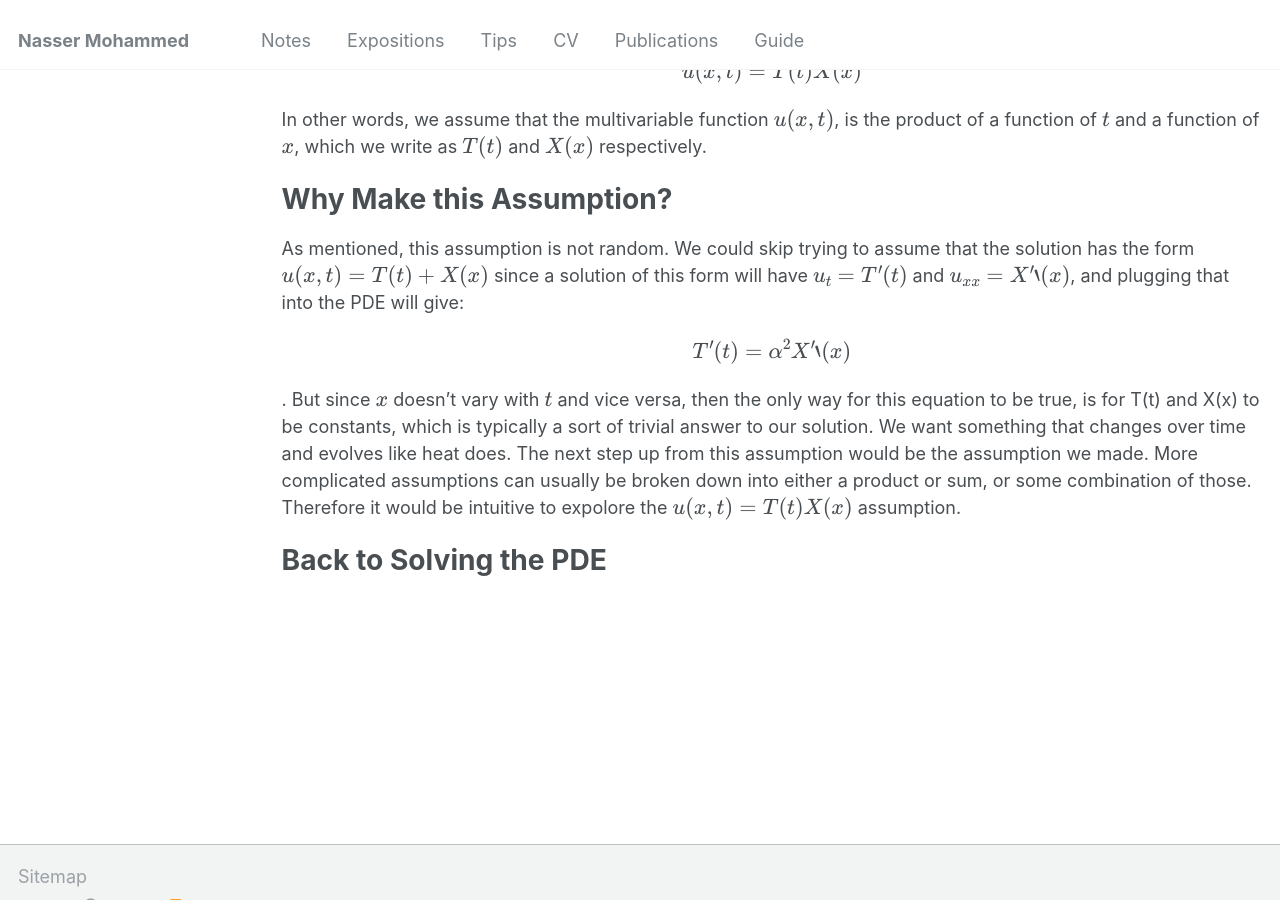
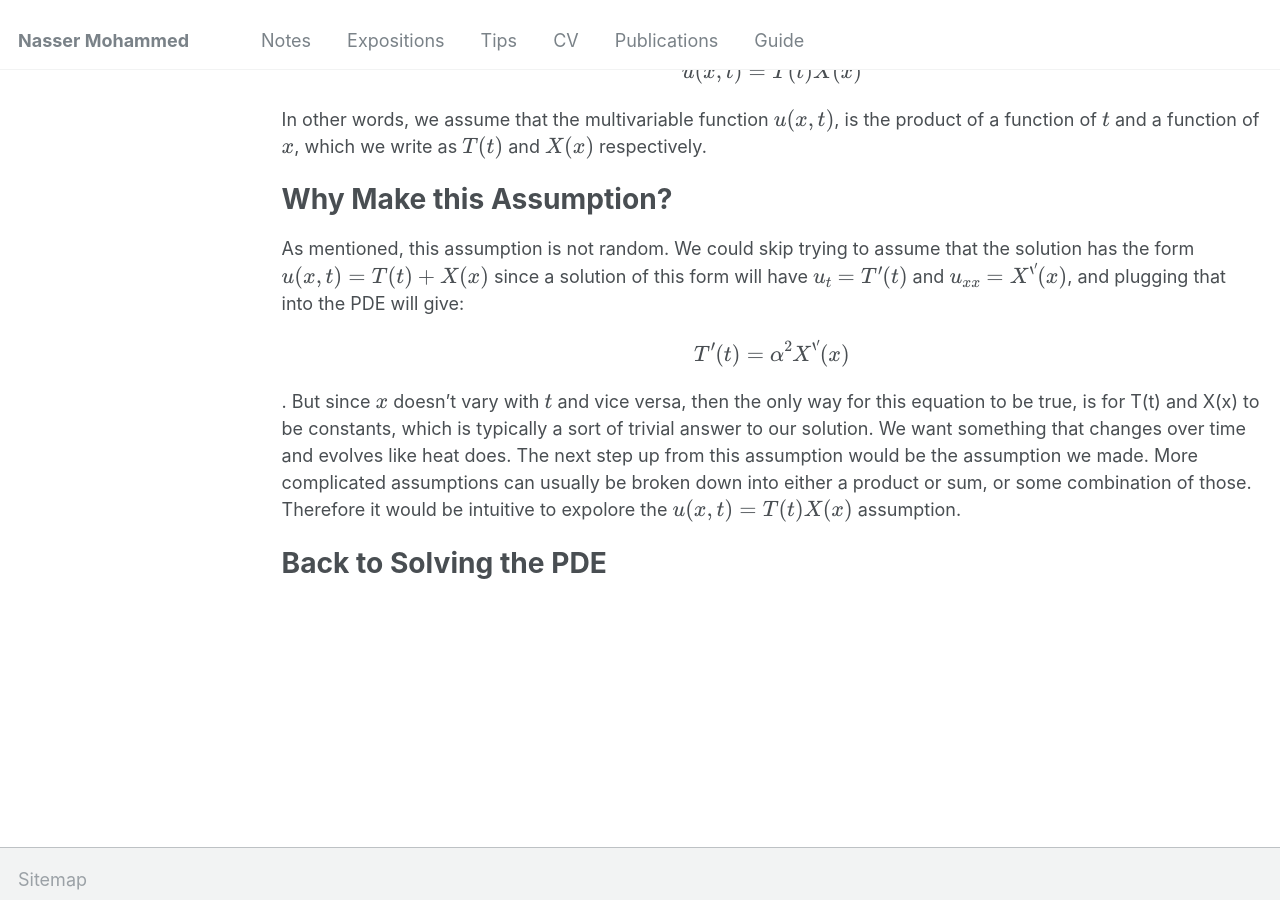
Before and after one commit to Nasser-Mohammed/Nasser-Mohammed.github.io, a Jekyll site: the page built from _pages/notes/pde/heatequation.md, in a window 1280 px wide and 900 px high, scrolled down 843 px. Built offline with Jekyll 4.4.1, drawn with Linux system fonts in a browser that asks for light colours.

Commit message:
Update heatequation.md

```diff
--- a/_pages/notes/pde/heatequation.md
+++ b/_pages/notes/pde/heatequation.md
@@ -26,7 +26,7 @@
 
 Why Make this Assumption?
 =====
-As mentioned, this assumption is not random. We could skip trying to assume that the solution has the form \\(u(x,t) = T(t) + X(x)\\) since a solution of this form will have \\(u_t = T'(t)\\) and \\(u_{xx} = X''(x)\\), and plugging that into the PDE will give: \\[T'(t) =\alpha^2X''(x)\\]. But since \\(x\\) doesn't vary with \\(t\\) and vice versa, then the only way for this equation to be true, is for T(t) and X(x) to be constants, which is typically a sort of trivial answer to our solution. We want something that changes over time and evolves like heat does. The next step up from this assumption would be the assumption we made. More complicated assumptions can usually be broken down into either a product or sum, or some combination of those. Therefore it would be intuitive to expolore the \\(u(x,t) = T(t)X(x)\\) assumption.
+As mentioned, this assumption is not random. We could skip trying to assume that the solution has the form \\(u(x,t) = T(t) + X(x)\\) since a solution of this form will have \\(u_t = T'(t)\\) and \\(u_{xx} = X^{''}(x)\\), and plugging that into the PDE will give: \\[T'(t) =\alpha^2X^{''}(x)\\]. But since \\(x\\) doesn't vary with \\(t\\) and vice versa, then the only way for this equation to be true, is for T(t) and X(x) to be constants, which is typically a sort of trivial answer to our solution. We want something that changes over time and evolves like heat does. The next step up from this assumption would be the assumption we made. More complicated assumptions can usually be broken down into either a product or sum, or some combination of those. Therefore it would be intuitive to expolore the \\(u(x,t) = T(t)X(x)\\) assumption.
 
 Back to Solving the PDE
 =====
```
